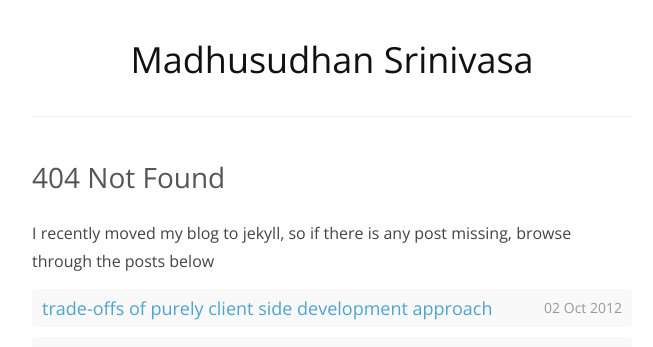
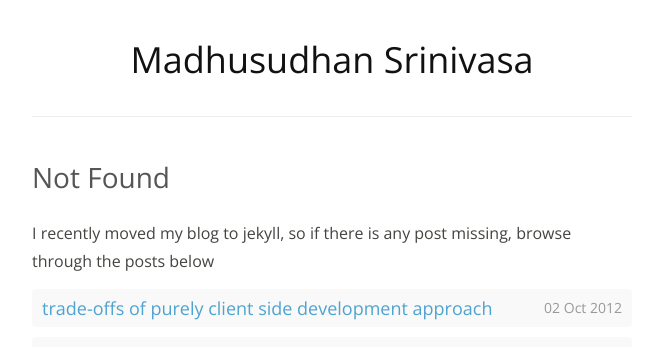
Before and after one commit to madhums/madhums.github.io, a Jekyll site: the page built from 404.html, in a window 1280 px wide. Shown: the top 347 px of the page, without its empty margins (8-661 px from the left). Built offline with Jekyll 4.4.1, drawn with Linux system fonts in a browser that asks for light colours; Markdown is read by kramdown in place of the engine named in the settings.

Commit message:
remove 404

```diff
--- a/404.html
+++ b/404.html
@@ -4,7 +4,7 @@ title: Not found
 author: Madhusudhan Srinivasa
 ---
 
-<h2>404 Not Found</h2>
+<h2>Not Found</h2>
 <p>I recently moved my blog to jekyll, so if there is any post missing, browse through the posts below</p>
 
 <div class="posts">
```
